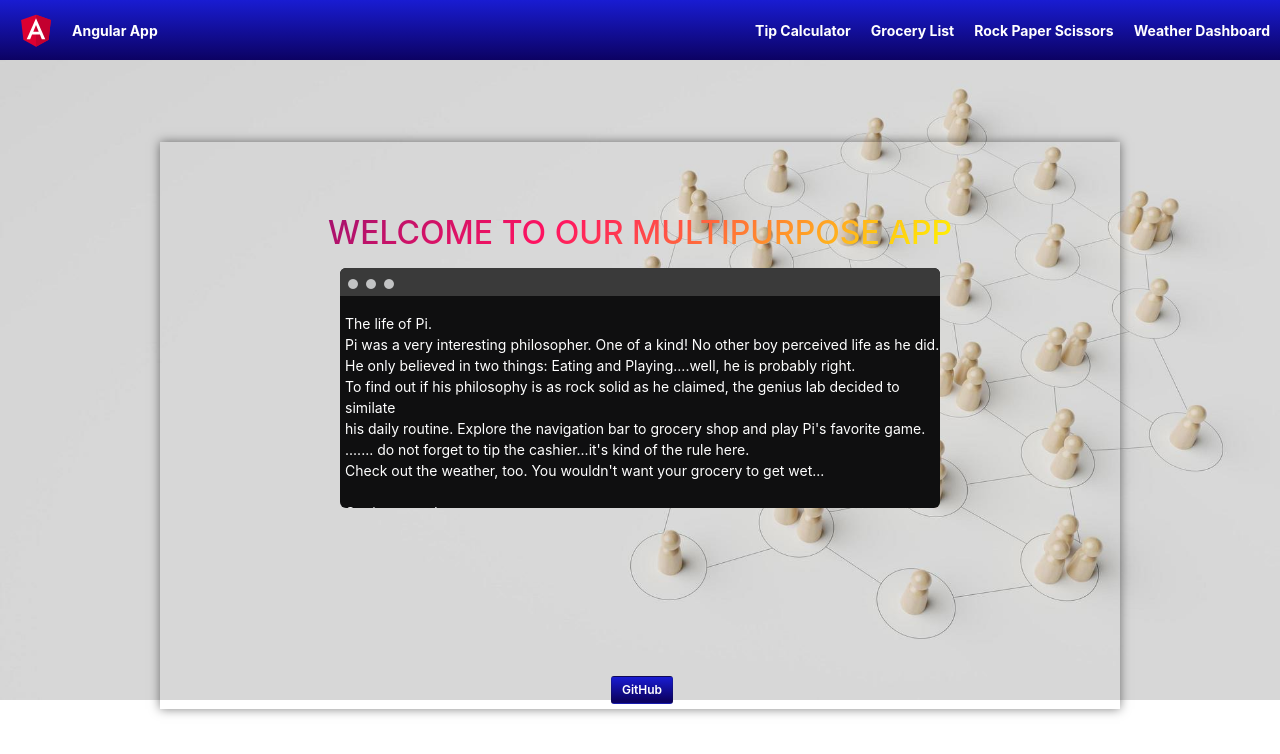
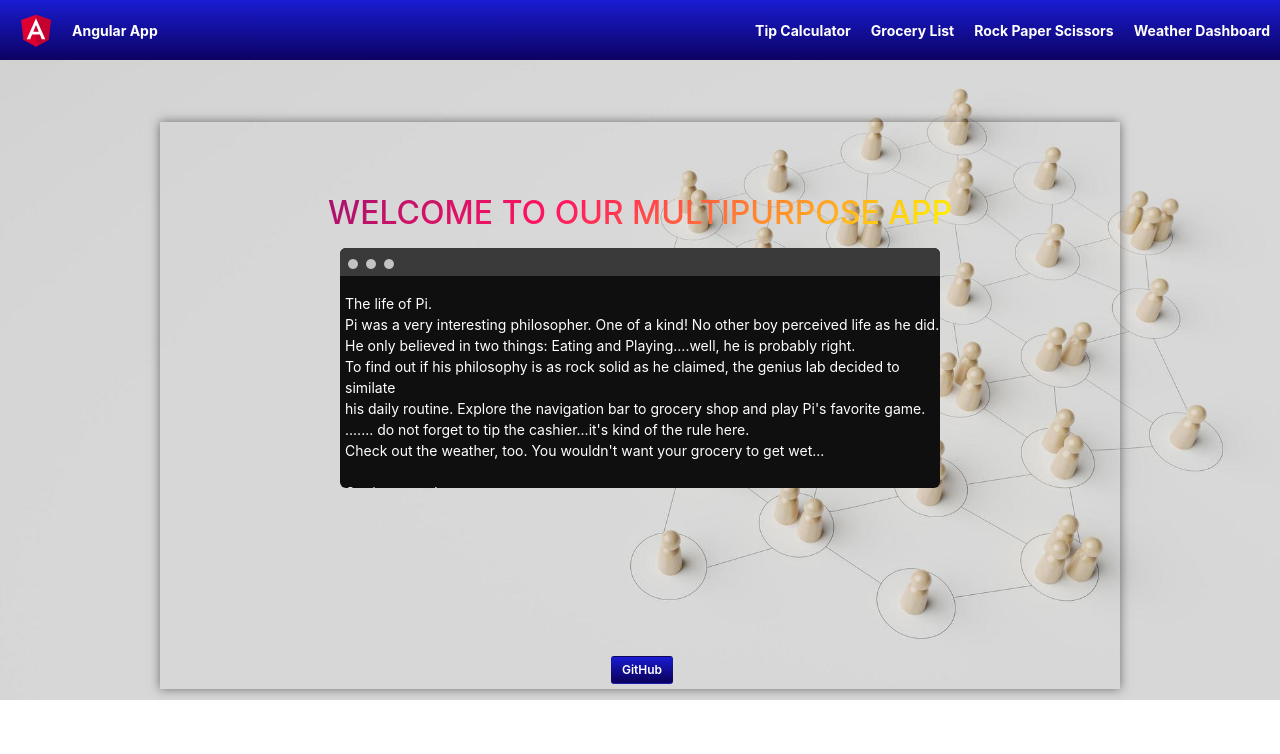
Before and after one commit to rueilmanzambi/appDemo, an Angular app: page /welcome in a window 1280 px wide. Shown: the top 754 px of the page. Built offline with nearby package versions, Linux system fonts and the light colour scheme.

Commit message:
correcting layout

```diff
--- a/src/app/calculator/calculator.component.css
+++ b/src/app/calculator/calculator.component.css
@@ -13,10 +13,13 @@
     border: 1px solid black;
     width: 1300px;
     height: 500px;
-    margin: 250px;
     border-radius: 20px;
     box-shadow: 0 0 10px rgba(0, 0, 0, 0.5);
-    padding: 1%;
+    padding: 10px;
+    position: fixed;
+    top: 50%;
+    left: 50%;
+    transform: translate(-50%, -50%);
 }
 
 .calc-header {
--- a/src/app/home/welcome.component.css
+++ b/src/app/home/welcome.component.css
@@ -64,7 +64,7 @@
   }
   .content {
     display: flex;
-    margin: 82px auto 32px;
+    margin: 62px auto 32px;
     padding-bottom: 5px;
     padding-top: 5%;
     max-width: 960px;
```
